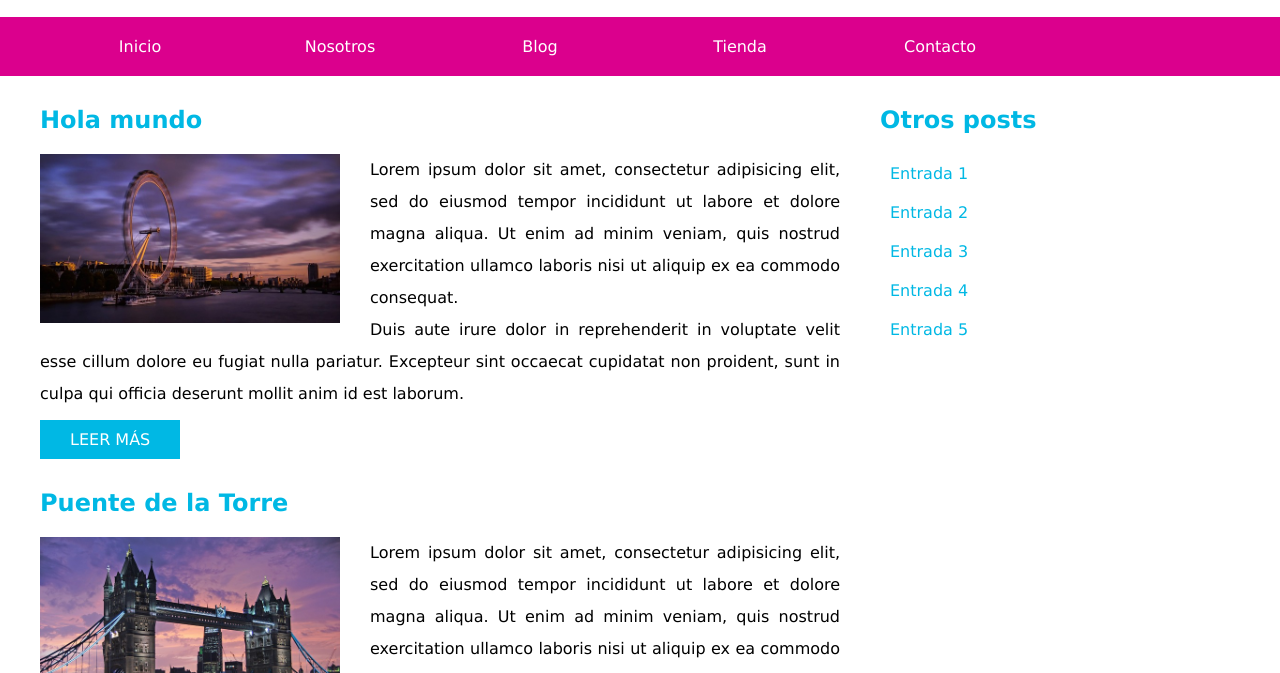
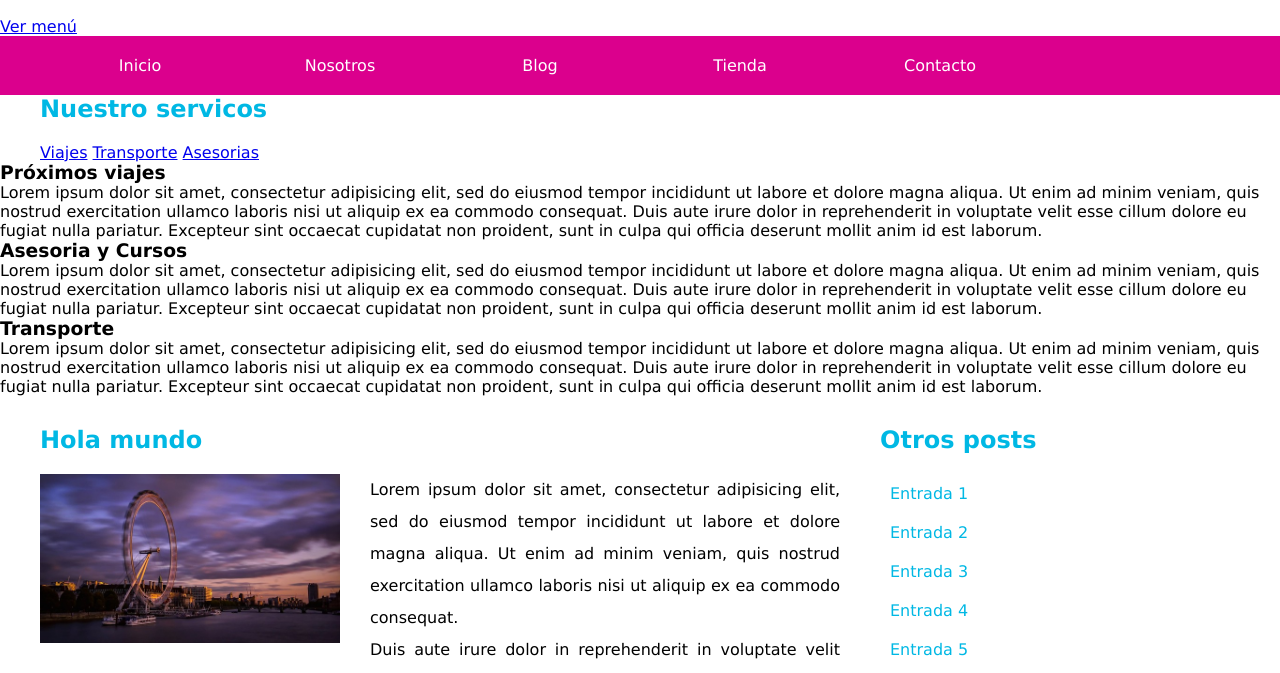
Before and after one commit to CarlosG4rc/BlodViajes, a plain HTML site: page index.html in a window 1280 px wide. Shown: the part 127-800 px from the top of the page. Drawn offline with nearby package versions, Linux system fonts and the light colour scheme.

Commit message:
Add files via upload

```diff
--- a/index.html
+++ b/index.html
@@ -23,6 +23,7 @@
             </div>
         </div> <!--.contenedor-->
     </header>
+    <a href="#" id="menu">Ver menú</a>
     <div id="navegacion" class="navegacion">
         <nav id="menu">
             <ul class="clearfix">
@@ -46,8 +47,34 @@
             </ul>
         </nav>
     </div>
+    <div class="contenedor servicios">
+      <h2>Nuestro servicos</h2>
+      <nav>
+        <a href="#viajes">Viajes</a>
+        <a href="#transporte">Transporte</a>
+        <a href="#asesorias">Asesorias</a>
+      </nav>
+    </div>
+    <div class="nuestros-servicios">
+      <div id="viajes">
+        <h3>Próximos viajes</h3>
+        <p>Lorem ipsum dolor sit amet, consectetur adipisicing elit, sed do eiusmod tempor incididunt ut labore et dolore magna aliqua. Ut enim ad minim veniam, quis nostrud exercitation ullamco laboris nisi ut aliquip ex ea commodo consequat.
+        Duis aute irure dolor in reprehenderit in voluptate velit esse cillum dolore eu fugiat nulla pariatur. Excepteur sint occaecat cupidatat non proident, sunt in culpa qui officia deserunt mollit anim id est laborum.</p>
+      </div>
+      <div id="asesorias">
+        <h3>Asesoria y Cursos</h3>
+        <p>Lorem ipsum dolor sit amet, consectetur adipisicing elit, sed do eiusmod tempor incididunt ut labore et dolore magna aliqua. Ut enim ad minim veniam, quis nostrud exercitation ullamco laboris nisi ut aliquip ex ea commodo consequat.
+        Duis aute irure dolor in reprehenderit in voluptate velit esse cillum dolore eu fugiat nulla pariatur. Excepteur sint occaecat cupidatat non proident, sunt in culpa qui officia deserunt mollit anim id est laborum.</p>
+      </div>
+      <div id="transporte">
+        <h3>Transporte</h3>
+        <p>Lorem ipsum dolor sit amet, consectetur adipisicing elit, sed do eiusmod tempor incididunt ut labore et dolore magna aliqua. Ut enim ad minim veniam, quis nostrud exercitation ullamco laboris nisi ut aliquip ex ea commodo consequat.
+        Duis aute irure dolor in reprehenderit in voluptate velit esse cillum dolore eu fugiat nulla pariatur. Excepteur sint occaecat cupidatat non proident, sunt in culpa qui officia deserunt mollit anim id est laborum.</p>
+      </div>
+    </div>
 
-    <div id="contenido" class="contenido">
+
+    <div id="contenido" class="contenido contenedor">
         <main>
             <article>
                 <h2>Viajar a Londres</h2>
@@ -110,6 +137,7 @@
           Todos los derechos reservados &copy;. Blog de Viajes 2016
       </p>
     </footer>
+    <script src="js/jquery.js"></script>
     <script src="js/scripts.js"></script>
 
   </body>
```
